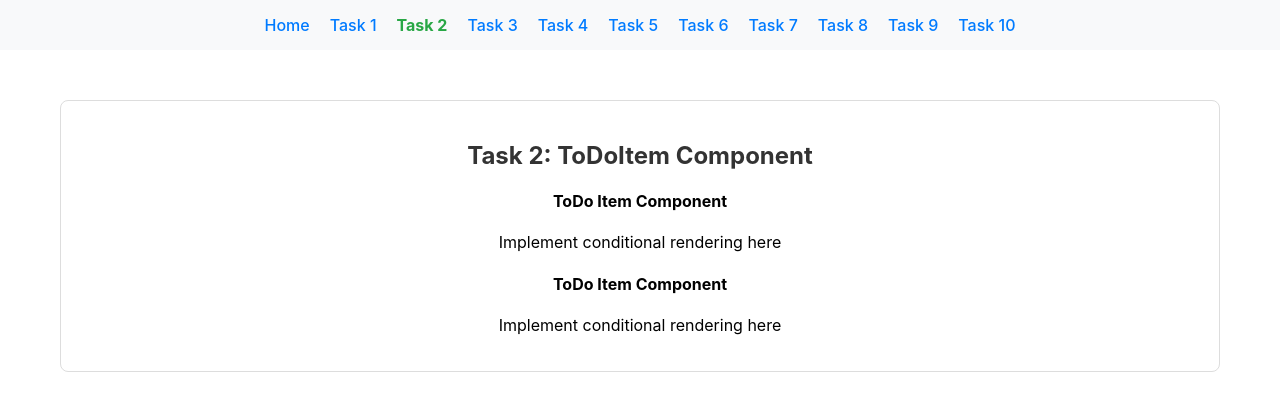
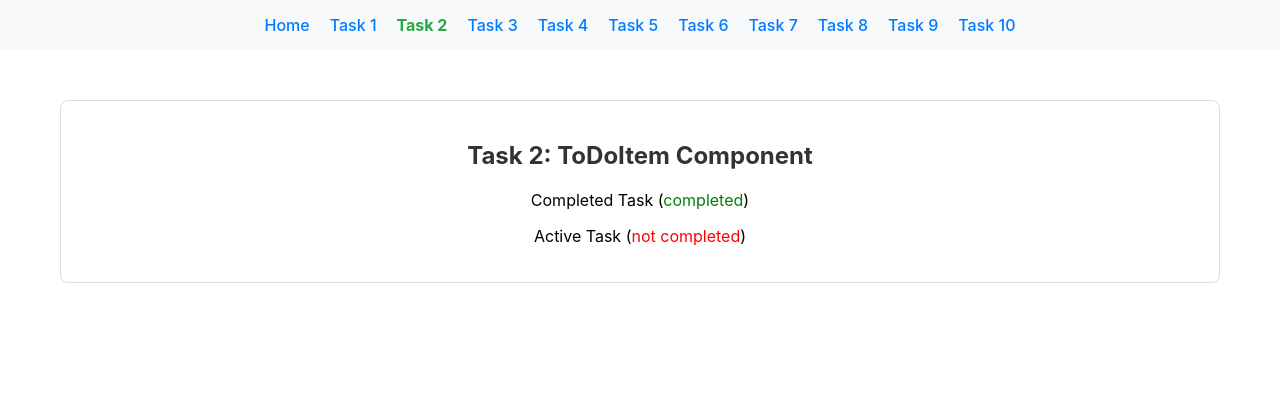
Before and after one commit to Lant1Kun/node.js-pre-training-assigment-solution, a React (Create React App) app in the folder React-CSS/react-todo-app/: page /task-02 in a window 1280 px wide. Shown: the top 410 px of the page. Built offline with nearby package versions, Linux system fonts and the light colour scheme.

Commit message:
Task 2 completed

```diff
--- a/React-CSS/react-todo-app/src/solutions/task-02/ToDoItem.tsx
+++ b/React-CSS/react-todo-app/src/solutions/task-02/ToDoItem.tsx
@@ -45,12 +45,10 @@ export const ToDoItem: React.FC<TodoItemProps> = ({ todo }) => {
   //
   // Example usage:
   // <ToDoItem todo={{ id: 1, title: 'Learn React', completed: true }} />
-
+  const oneTodo = todo;
   return (
     <div>
-      {/* TODO: Replace this with your implementation */}
-      <h4>ToDo Item Component</h4>
-      <p>Implement conditional rendering here</p>
+      <p><span>{todo.title}</span> ({todo.completed ? <span style={{ color: 'green'}}>completed</span> : <span style={{ color: 'red'}}>not completed</span>})</p>
     </div>
   );
 };
```
